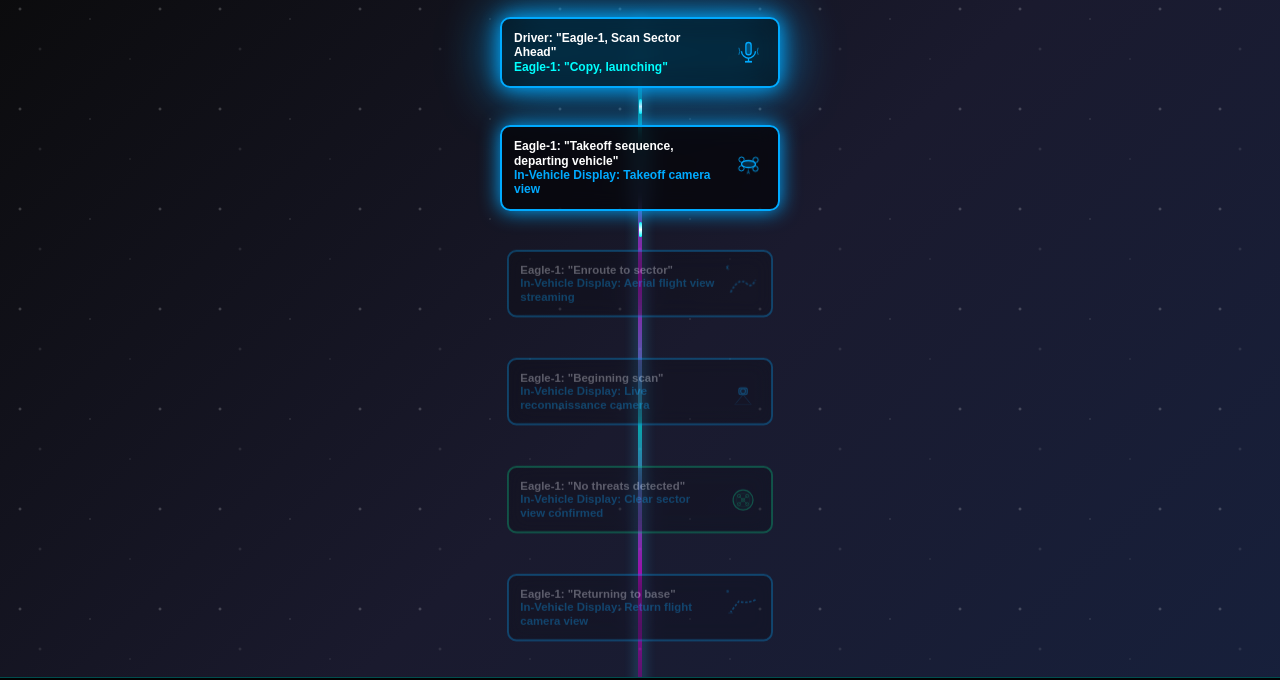
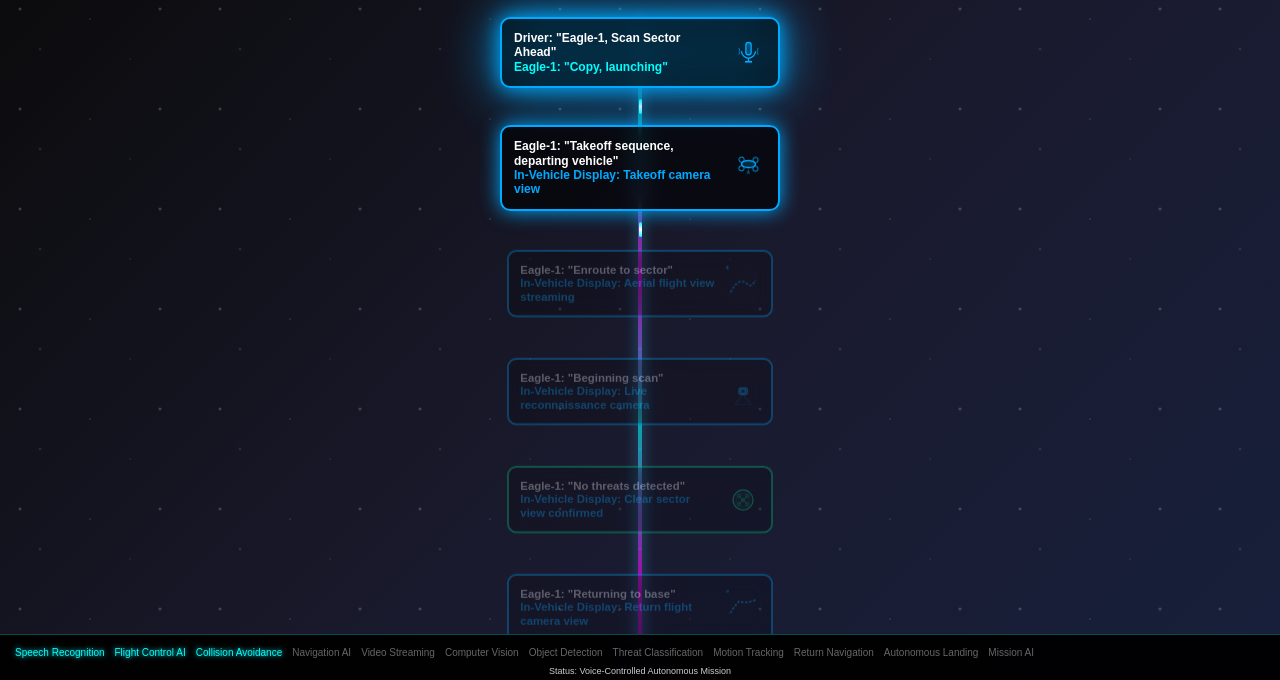
Before and after one commit to tactixglobalAI/drone-reconnaissance-workflow, a plain HTML site: page index.html in a window 1280 px wide. Shown: the part 96-776 px from the top of the page. Drawn offline with Linux system fonts and the light colour scheme.

Commit message:
Update index.html
Edited bottom content

```diff
--- a/index.html
+++ b/index.html
@@ -235,22 +235,29 @@
             right: 0;
             background: rgba(0, 0, 0, 0.95);
             border-top: 1px solid rgba(0, 255, 255, 0.3);
-            padding: 8px 15px;
-            font-size: 9px;
+            padding: 12px 15px;
+            font-size: 10px;
             display: flex;
-            justify-content: space-between;
-            align-items: center;
+            flex-direction: column;
+            gap: 8px;
             backdrop-filter: blur(15px);
             z-index: 1000;
-            max-height: 60px;
-            overflow: hidden;
+            min-height: 70px;
         }
 
         .ai-systems {
             display: flex;
-            gap: 8px;
+            gap: 10px;
             flex-wrap: wrap;
-            flex: 1;
+            justify-content: flex-start;
+            align-items: center;
+        }
+
+        .status-info {
+            font-size: 9px;
+            color: #FFFFFF;
+            opacity: 0.8;
+            text-align: center;
         }
 
         .ai-item {
@@ -548,7 +555,7 @@
             <span class="ai-item" id="autonomous-landing">Autonomous Landing</span>
             <span class="ai-item" id="mission-ai">Mission AI</span>
         </div>
-        <div>Status: Voice-Controlled Autonomous Mission</div>
+        <div class="status-info">Status: Voice-Controlled Autonomous Mission</div>
     </div>
 
     <script>
```
